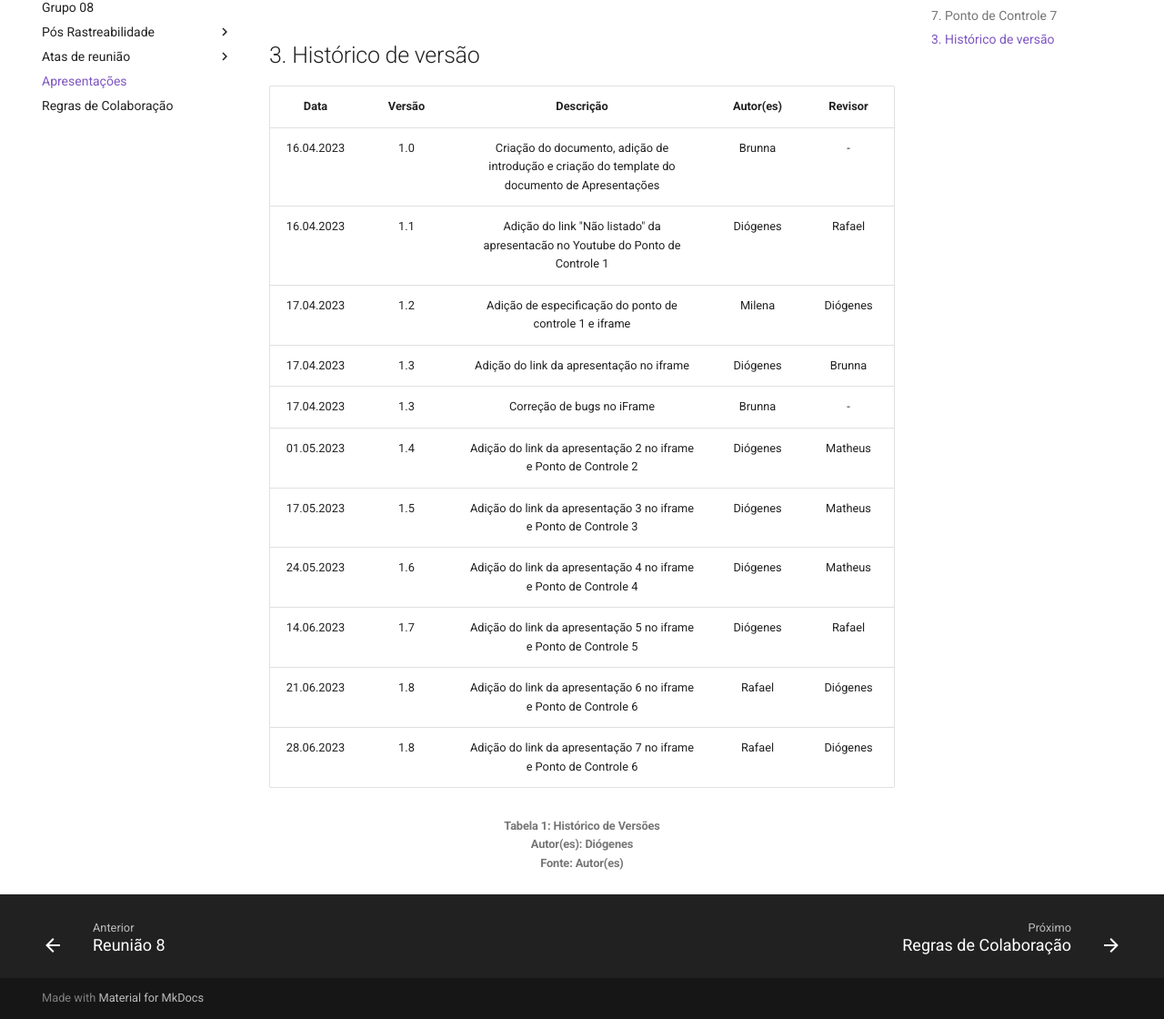
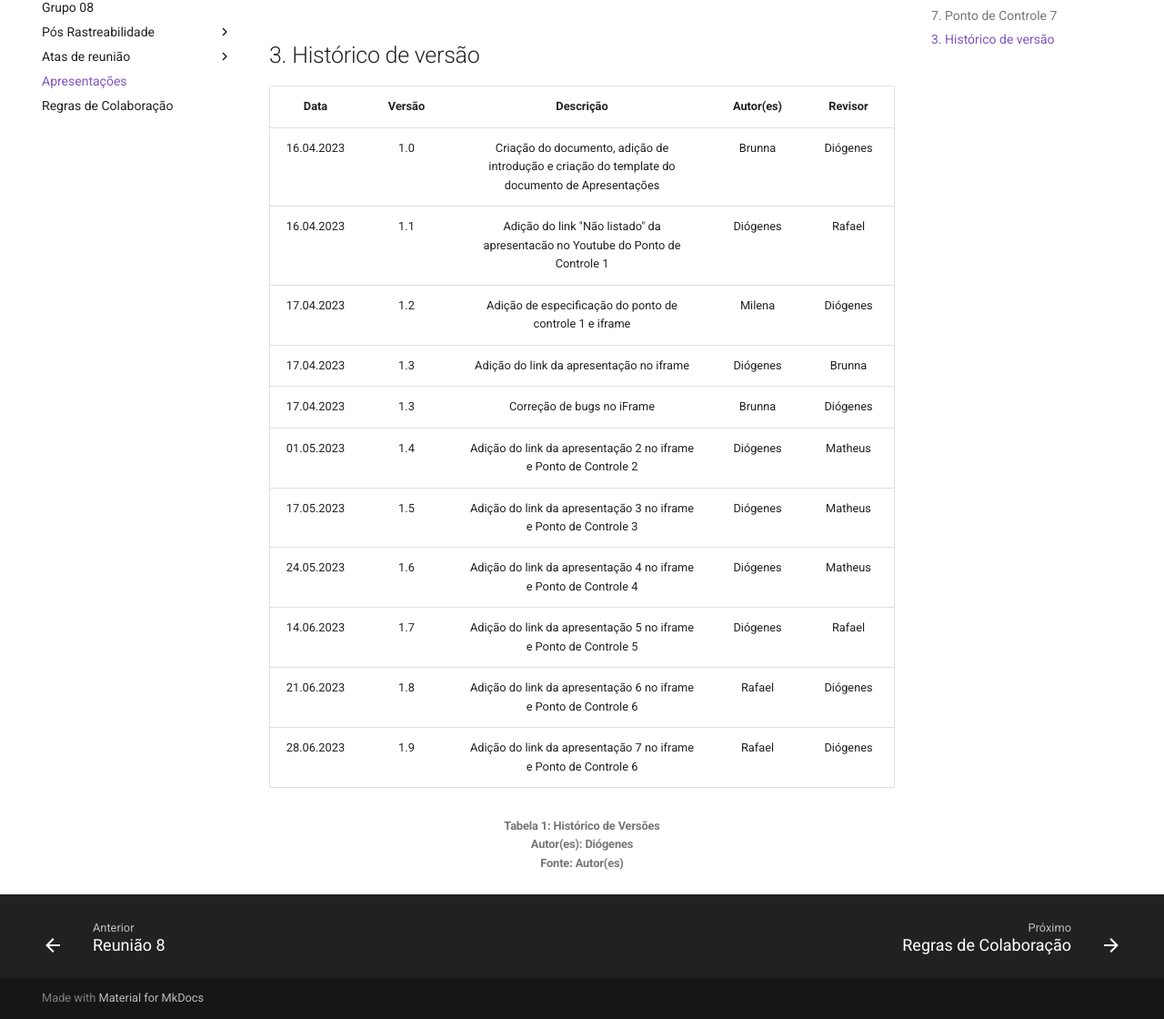
Before and after one commit to Requisitos-de-Software/2023.1-Twitch, an MkDocs documentation site: the page built from docs/apresentacoes.md, in a window 1280 px wide and 1400 px high, scrolled down 4488 px. Shown: the part 280-1400 px from the top of the window at 91% size. Built offline with MkDocs 1.6.1 and Material for MkDocs 9.7.7, drawn with Linux system fonts in a browser that asks for light colours; comment, search, counter and statistics services are not loaded.

Commit message:
adiciona revisores em apresentações

```diff
--- a/docs/apresentacoes.md
+++ b/docs/apresentacoes.md
@@ -41,17 +41,17 @@ No ponto de controle 7, o objetivo da equipe foi realizar a etapa de pós-rastre
 ## 3. Histórico de versão
 |    Data    | Versão | Descrição                                                                      | Autor(es)  | Revisor  |
 | :--------: | :----: | :----------------------------------------------------------------------------: | :--------: | :------: |
-| 16.04.2023 | 1.0    | Criação do documento, adição de introdução e criação do template do documento de Apresentações |   Brunna   |    -     |
+| 16.04.2023 | 1.0    | Criação do documento, adição de introdução e criação do template do documento de Apresentações |   Brunna   |    Diógenes     |
 | 16.04.2023 | 1.1    | Adição do link "Não listado" da apresentacão no Youtube do Ponto de Controle 1 |   Diógenes   |    Rafael   |
 | 17.04.2023 | 1.2    | Adição de especificação do ponto de controle 1 e iframe| Milena | Diógenes |
 | 17.04.2023 | 1.3    | Adição do link da apresentação no iframe | Diógenes | Brunna |
-| 17.04.2023 | 1.3    | Correção de bugs no iFrame | Brunna | - |
+| 17.04.2023 | 1.3    | Correção de bugs no iFrame | Brunna | Diógenes |
 | 01.05.2023 | 1.4    | Adição do link da apresentação 2 no iframe e Ponto de Controle 2 | Diógenes | Matheus |
 | 17.05.2023 | 1.5    | Adição do link da apresentação 3 no iframe e Ponto de Controle 3 | Diógenes | Matheus |
 | 24.05.2023 | 1.6    | Adição do link da apresentação 4 no iframe e Ponto de Controle 4 | Diógenes | Matheus |
 | 14.06.2023 | 1.7    | Adição do link da apresentação 5 no iframe e Ponto de Controle 5 | Diógenes | Rafael |
 | 21.06.2023 | 1.8    | Adição do link da apresentação 6 no iframe e Ponto de Controle 6 | Rafael | Diógenes |
-| 28.06.2023 | 1.8    | Adição do link da apresentação 7 no iframe e Ponto de Controle 6 | Rafael | Diógenes |
+| 28.06.2023 | 1.9    | Adição do link da apresentação 7 no iframe e Ponto de Controle 6 | Rafael | Diógenes |
 
 <h6 align = "center"> Tabela 1: Histórico de Versões
 <br>Autor(es): Diógenes
```
